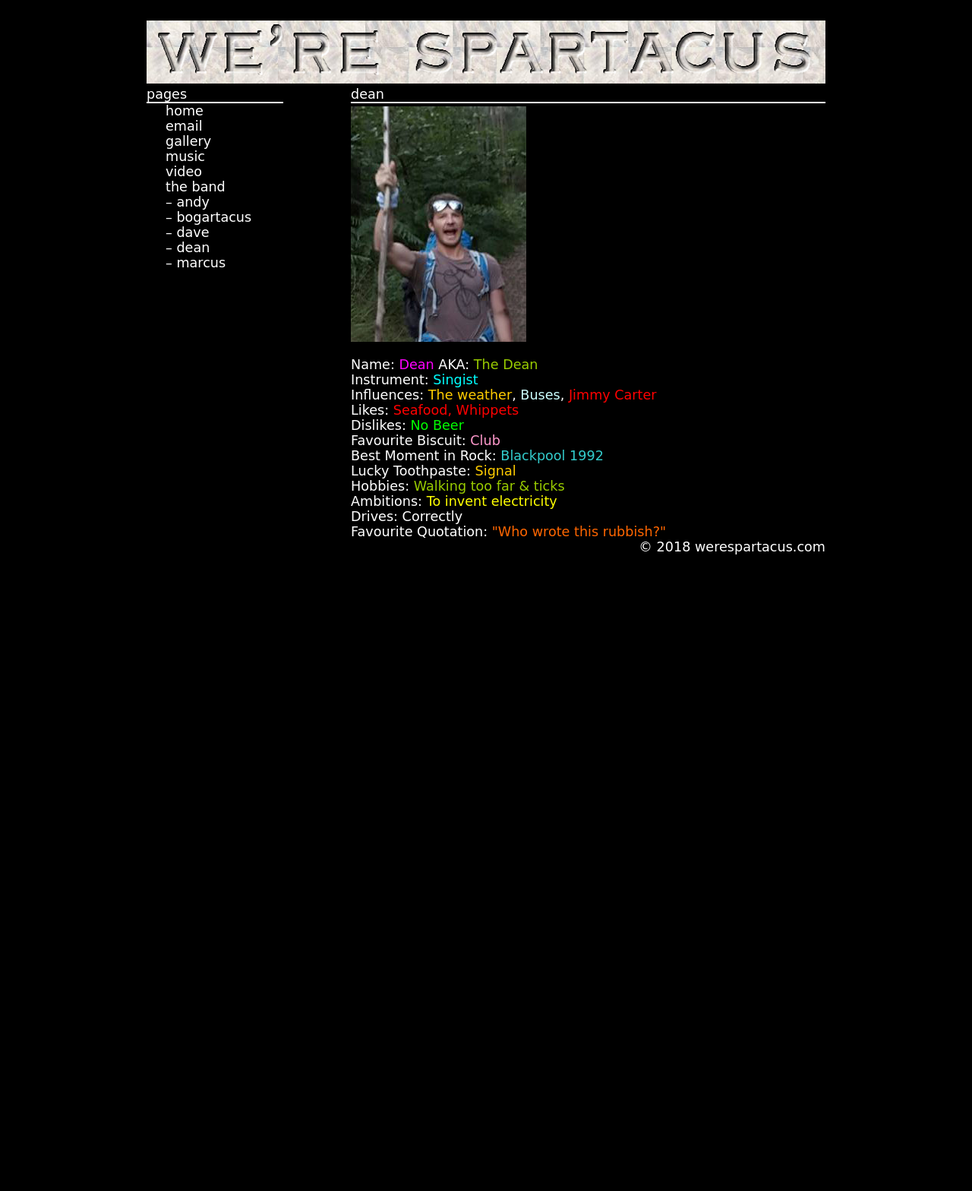
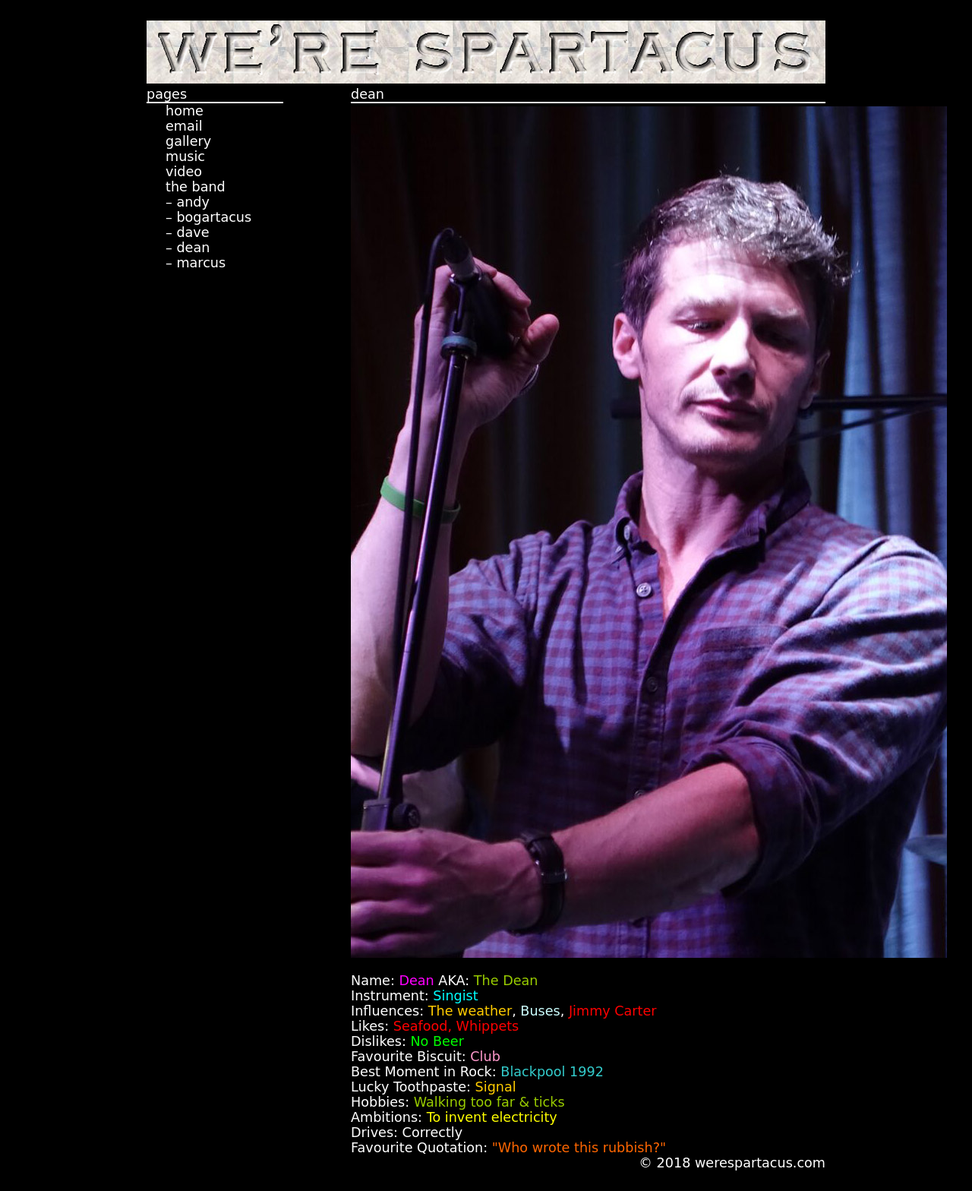
Before and after one commit to quimarche/werespartacus.com, a Jekyll site: the page built from dean.html, in a window 1280 px wide. Shown: the whole page at 76% size. Built offline with Jekyll 4.4.1, drawn with Linux system fonts in a browser that asks for light colours; before the commit the page ends 900 px from its top, so only the background shows below that.

Commit message:
Update dean.html

```diff
--- a/dean.html
+++ b/dean.html
@@ -3,8 +3,8 @@
 title: "&ndash; dean"
 ---
 <p>
-    <a href="assets/Dean-Gandalf.jpg">
-        <img style="margin-top: 4px;" src="assets/Dean-Gandalf.jpg">
+    <a href="deanbiog.jpg">
+        <img style="margin-top: 4px;" src="deanbiog.jpg">
     </a>
 </p>
 <br>
```
